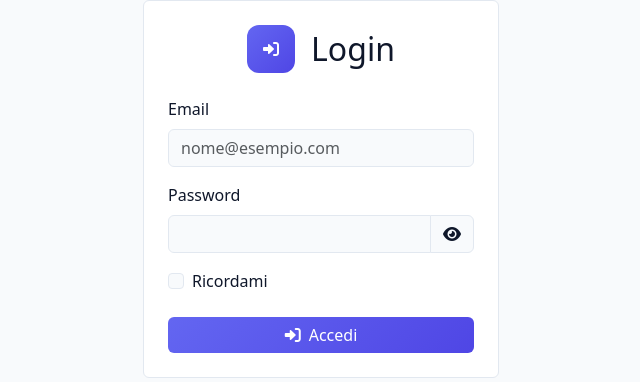
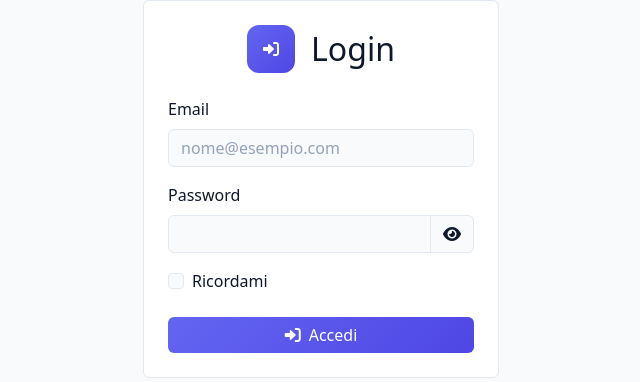
Before and after one commit to federicogerardi/base-app, a Flask app: page /auth/login in a window 1280 px wide. Shown: the part 147-529 px from the top of the page, without its empty margins (319-959 px from the left). Run offline with Flask 3, Linux system fonts and the light colour scheme.

Commit message:
corretto placeholder

```diff
--- a/app/static/css/theme.css
+++ b/app/static/css/theme.css
@@ -250,3 +250,8 @@ p {
 [data-theme="dark"] .table th {
     color: var(--text-primary);
 }
+
+/* Aggiunta per il placeholder in dark mode */
+.form-control::placeholder {
+    color: var(--gray-400); /* Colore del placeholder per il dark mode */
+}
--- a/app/templates/auth/login.html
+++ b/app/templates/auth/login.html
@@ -19,7 +19,7 @@
 
                     <div class="mb-3">
                         {{ form.email.label(class="form-label") }}
-                        {{ form.email(class="form-control" + (" is-invalid" if form.email.errors else ""), placeholder="nome@esempio.com") }}
+                        {{ form.email(class="form-control" + (" is-invalid" if form.email.errors else ""), placeholder="nome@esempio.com", style="color: var(--text-primary);") }}
                         {% if form.email.errors %}
                             <div class="invalid-feedback">
                                 {{ form.email.errors[0] }}
```
